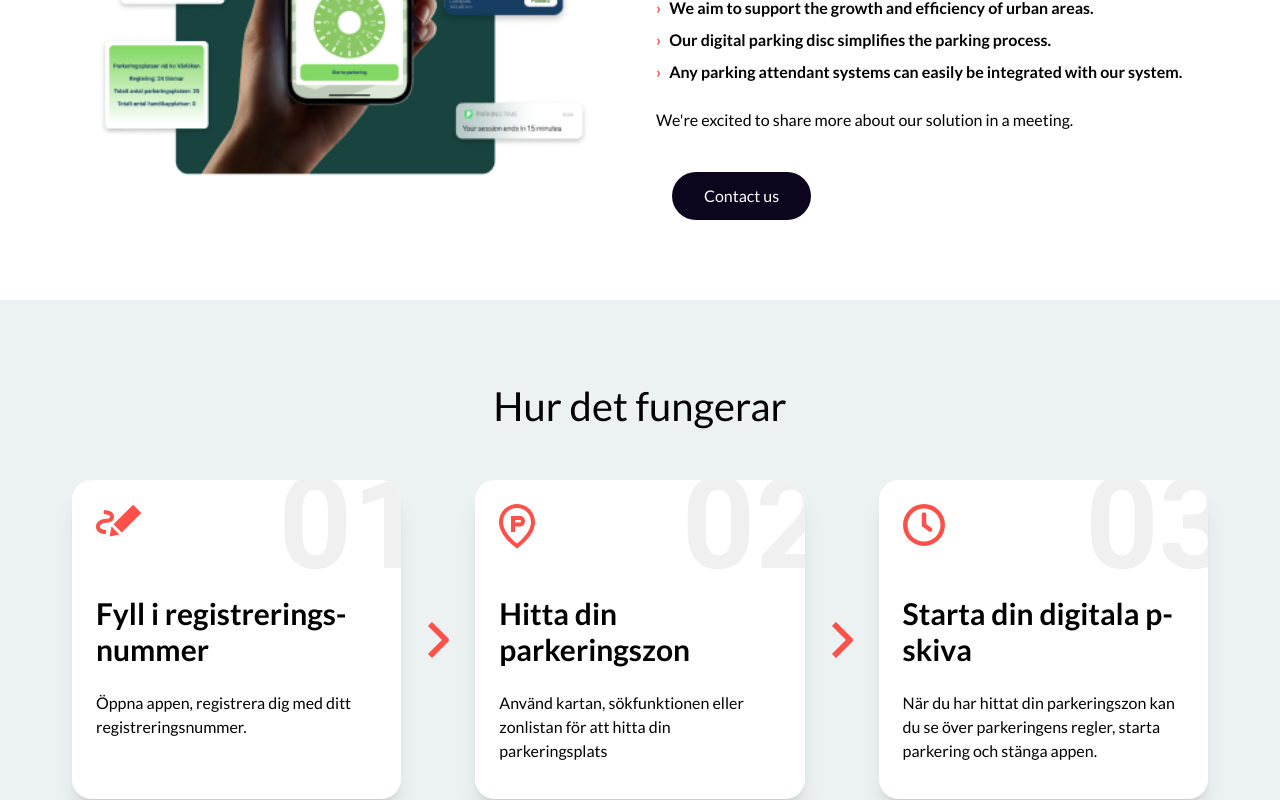
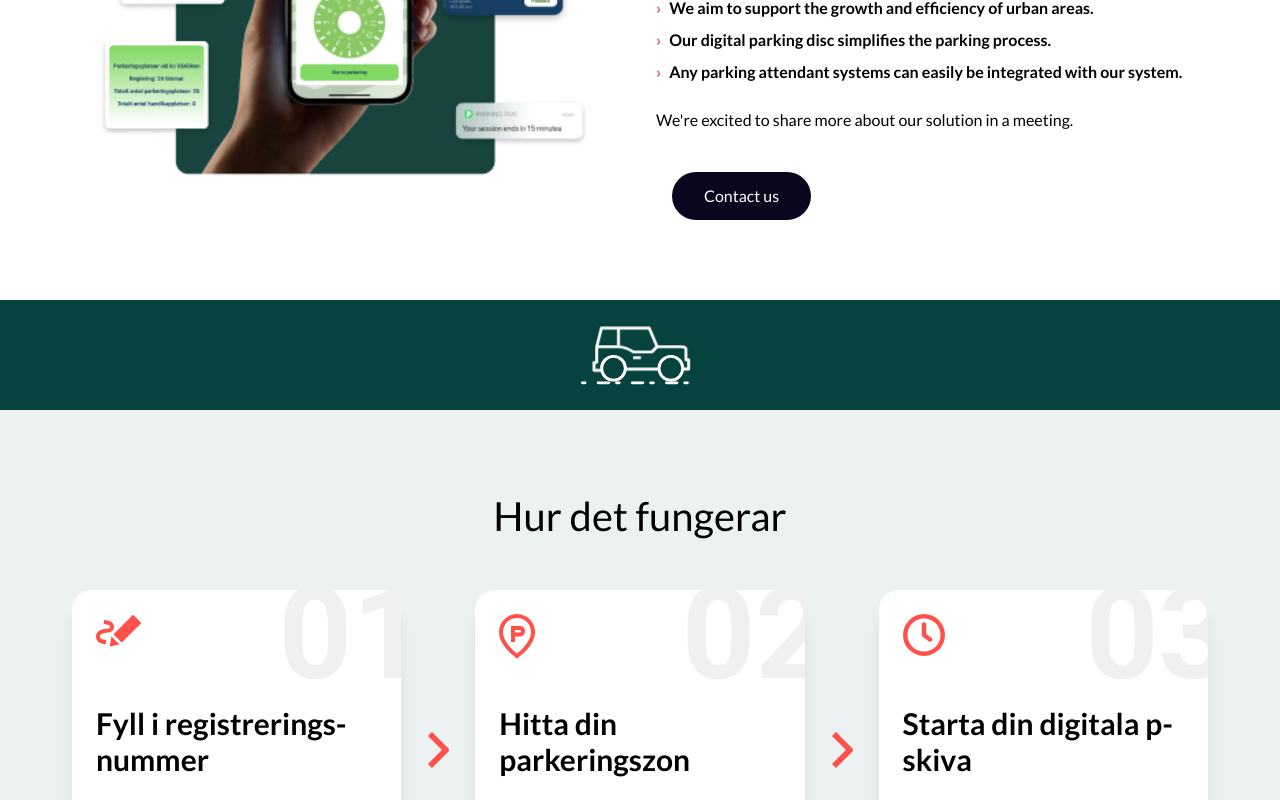
Before and after one commit to Legendarius-K/parking_time, a Next.js app: page / in a window 1280 px wide. Shown: the part 1132-1932 px from the top of the page. Built offline with nearby package versions, Linux system fonts and the light colour scheme.

Commit message:
driving car component ;)

```diff
--- a/src/app/page.tsx
+++ b/src/app/page.tsx
@@ -3,6 +3,7 @@ import Image from "next/image";
 import Hero from "@/components/Home-Hero";
 import SmartParkingSolution from "@/components/SmartParkingSolution"
 import Why from "@/components/Home/Why";
+import CarDriving from "@/components/CarDriving";
 
 
 const Home = () => {
@@ -10,6 +11,7 @@ const Home = () => {
         <main className="">
             <Hero />
             <SmartParkingSolution />
+            <CarDriving />
             <How />
             <Why />
         </main>
--- /dev/null
+++ b/src/components/CarDriving/index.tsx
@@ -0,0 +1,62 @@
+import car from '../../../public/car.svg';
+
+const CarDriving = () => {
+    return (
+        <div className='h-[80px] md:h-[110px] overflow-hidden flex justify-center items-center bg-pt-primary'>
+            <div className='min-w-[800px] md:min-w-[1000px] flex justify-center items-center'>
+                <svg
+                    className='flex justify-center'
+                    id="egu6kZbeQl11"
+                    xmlns="http://www.w3.org/2000/svg"
+                    xmlnsXlink="http://www.w3.org/1999/xlink"
+                    viewBox="50 50 600 300"
+                    shapeRendering="geometricPrecision"
+                    textRendering="geometricPrecision"
+                    width="100%"
+                    height="auto"
+                    style={{ backgroundColor: "rgb(6,67,62)" }}
+                >
+                    <style>
+                        {`
+                            #egu6kZbeQl17_to {animation: egu6kZbeQl17_to__to 800ms linear infinite normal forwards}
+                            @keyframes egu6kZbeQl17_to__to {
+                                0% { transform: translate(0.000368px, -0.000006px) }
+                                16.666667% {transform: translate(0.000368px,6.212963px)}
+                                33.333333% {transform: translate(0.000368px,-0.000006px)}
+                                50% {transform: translate(0.000368px,6.212963px)}
+                                66.666667% {transform: translate(0.000368px,-0.000006px)}
+                                83.333333% {transform: translate(0.000368px,6.212963px)}
+                                100% {transform: translate(0.000368px,-0.000006px)}
+                            }
+                            #egu6kZbeQl113 {animation: egu6kZbeQl113_s_do 800ms linear infinite normal forwards}
+                            @keyframes egu6kZbeQl113_s_do {
+                                0% { stroke-dashoffset: 26.775}
+                                100% {stroke-dashoffset: 157}
+                            }
+                        `}
+                    </style>
+                    <g id="egu6kZbeQl12" transform="matrix(0.157536 0 0 0.157536 300.37616 164.678418)">
+                        <g id="egu6kZbeQl13" transform="matrix(1 0 0 1 39.278381 -100.462463)">
+                            <ellipse id="egu6kZbeQl14" rx="65" ry="65" transform="matrix(0.695869 0 0 0.695869 174.769 375.231)" fill="none" stroke="rgb(255,255,255)" strokeWidth="16" />
+                            <ellipse id="egu6kZbeQl15" rx="65" ry="65" transform="matrix(0.695869 0 0 0.695869 393.215 375.231)" fill="none" stroke="rgb(255,255,255)" strokeWidth="16" />
+                            <g id="egu6kZbeQl16" transform="matrix(1 0 0 1 280.68 299.444)">
+                                <g id="egu6kZbeQl17_to" transform="translate(0.000368,-0.000006)">
+                                    <g id="egu6kZbeQl17" transform="translate(-280.680368,-299.443994)">
+                                        <path id="egu6kZbeQl18" d="M438.446659,375.231462L460,375.231462L460,340L450,340L450,300Q450.239724,290,430,290Q409.760276,290,340,290L310.210486,218.887982L128.135197,218.887982L110.574524,289.016312" transform="matrix(1 0 0 1 0.721612 0)" fill="none" stroke="rgb(255,255,255)" strokeWidth="11" strokeLinejoin="round" />
+                                        <path id="egu6kZbeQl19" d="M129.537077,380L100,380L100,350L110,350L110,290L190,290Q220.748038,290.39648,250,310Q250,310,320,310L340,290" transform="matrix(1 0 0 1 0.639119 0)" fill="none" stroke="rgb(255,255,255)" strokeWidth="11" strokeLinejoin="round" />
+                                        <path id="egu6kZbeQl110" d="M193.560071,223.466685L193.560071,287.193036" fill="none" stroke="rgb(255,255,255)" strokeWidth="11" />
+                                        <path id="egu6kZbeQl111" d="M220,375.231462L347.983736,375.231462" fill="none" stroke="rgb(255,255,255)" strokeWidth="11" strokeMiterlimit="14" />
+                                        <path id="egu6kZbeQl112" d="M249.425929,331.738372L279.202363,331.738372" fill="none" stroke="rgb(255,255,255)" strokeWidth="11" />
+                                    </g>
+                                </g>
+                            </g>
+                        </g>
+                        <path id="egu6kZbeQl113" d="M-140.797637,329.307071L309.202363,329.307071" transform="matrix(1 0 0 1 230.797637 0.692929)" fill="none" stroke="rgb(255,255,255)" strokeWidth="11" strokeLinecap="round" strokeDashoffset="26.775" strokeDasharray="10,50,40,30" />
+                    </g>
+                </svg>
+            </div>
+        </div>
+    );
+};
+
+export default CarDriving;
```
Also changed, not shown: public/car.svg (added).
